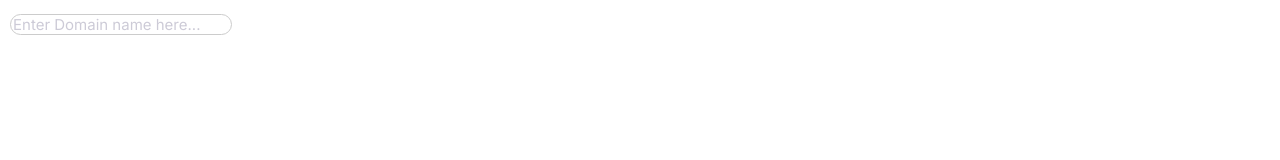
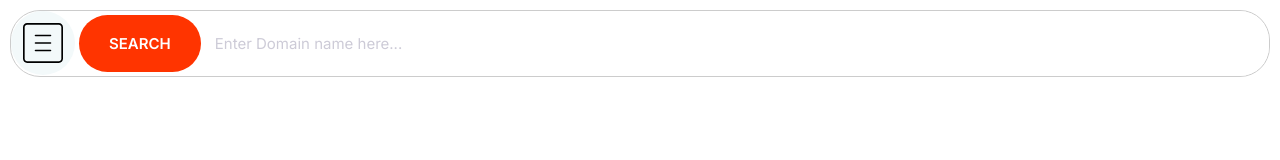
Before and after one commit to Matthew-Elliott91/moshify-learning, a plain HTML site: page index.html in a window 1280 px wide. Drawn offline with Linux system fonts and the light colour scheme.

Commit message:
Defined and styled input groups

```diff
--- a/css/styles.css
+++ b/css/styles.css
@@ -3,7 +3,10 @@
     --color-secondary: #00d9ff;
     --color-accent: #ff3400;
     --color-headings: #1b0760;
-    --color-body: #318ca4;}
+    --color-body: #318ca4;
+    --color-border: #ccc;
+    --border-radius: 30px;
+}
 
 *, *::after, *::before {
     box-sizing: border-box;
@@ -241,8 +244,8 @@ a {
 }
 
 .input {
-    border-radius: 30px;
-    border: 1px solid #ccc;
+    border-radius: var(--border-radius);
+    border: 1px solid var(--color-border);
     color: var(--color-headings);
     font-size: 2rem;
     outline: 0;
@@ -253,6 +256,24 @@ a {
     color: #cdcbd7;
 }
 
+.input-group {
+    border: 1px solid var(--color-border);
+    border-radius: var(--border-radius);
+    display: flex;
+}
+
+.input-group .input {
+    border: 0;
+    padding: 1.5rem 1rem;
+    flex-grow: 1;
+
+}
+
+.input-group .btn {
+    margin: 4px;
+}
+
+
 @media screen and (min-width: 1024px) {
     .input {
         font-size: 1.5rem;
--- a/index.html
+++ b/index.html
@@ -15,6 +15,18 @@
     <title>Document</title>
   </head>
   <body>
-    <input type="text" class="input" placeholder="Enter Domain name here..." />
+    <div class="input-group">
+      <span class="icon-container">
+        <svg class="icon">
+          <use xlink:href="images/sprite.svg#menu"></use>
+        </svg>
+      </span>
+      <button class="btn btn--accent">Search</button>
+      <input
+        type="text"
+        class="input"
+        placeholder="Enter Domain name here..."
+      />
+    </div>
   </body>
 </html>
```
Also changed, not shown: components/input-groups.html (added, +9 -0 lines).
